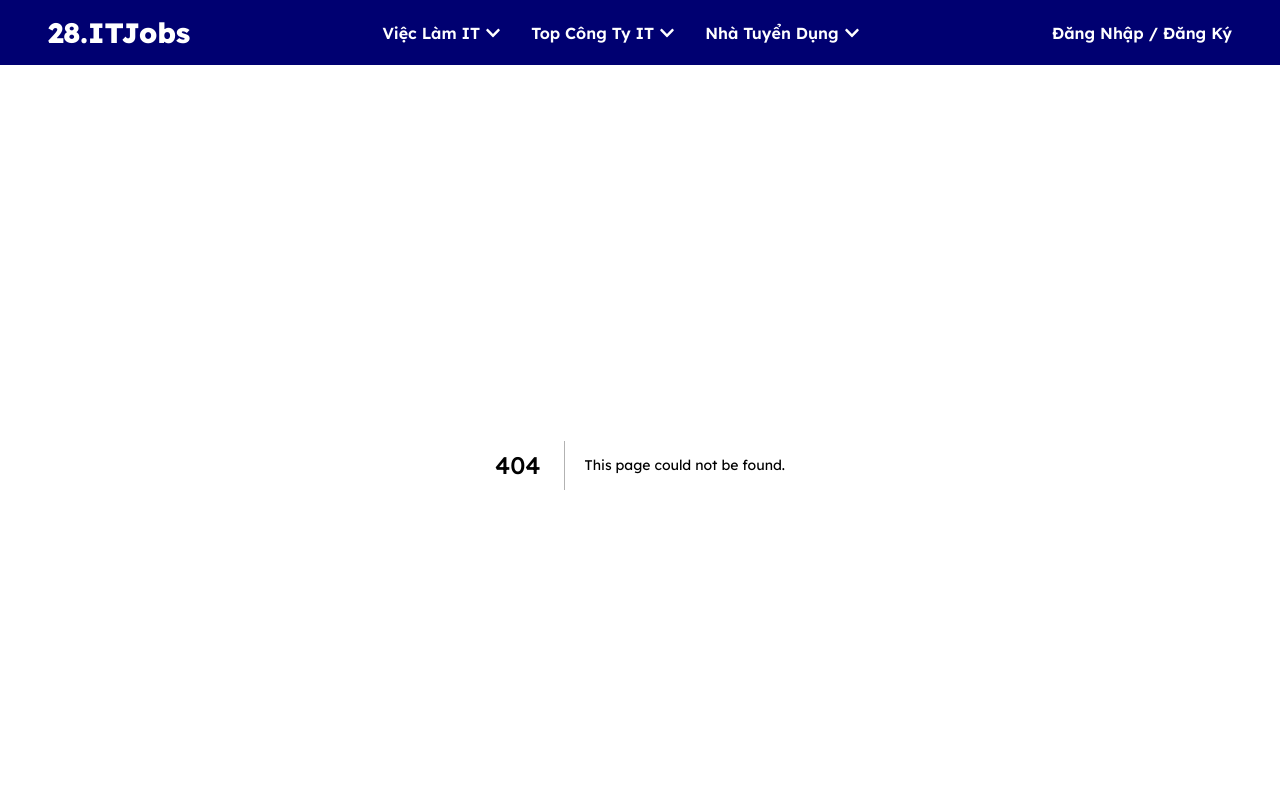
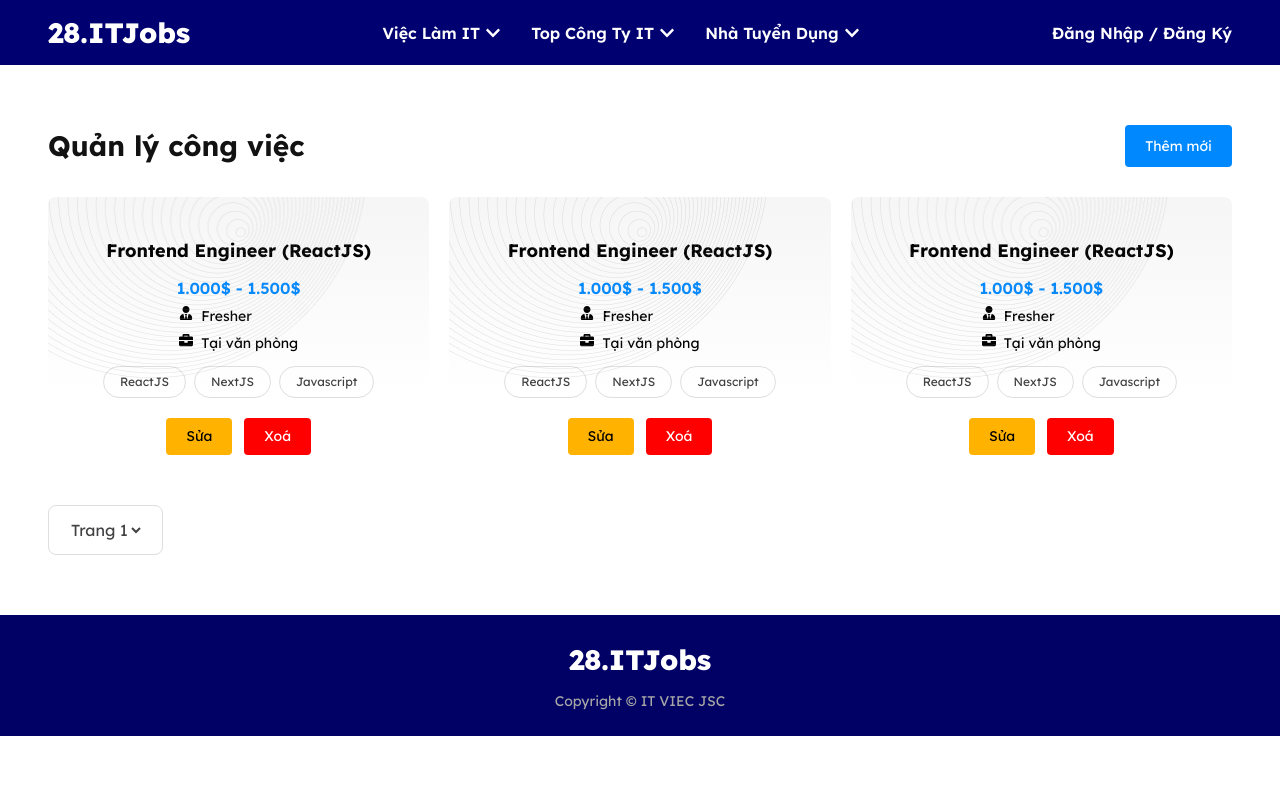
Before and after one commit to leminhanh033/project-3, a Next.js app: page /manage/job in a window 1280 px wide. Before the commit this address had no page. Shown: the top 800 px of the page. Built offline with nearby package versions, Linux system fonts and the light colour scheme.

Commit message:
Trang quản lý công việc

```diff
--- /dev/null
+++ b/src/app/(page)/(employer)/manage/job/page.tsx
@@ -0,0 +1,30 @@
+import { Metadata } from "next";
+import {ManageCard} from "@/app/components/card/ManageCard"
+
+export const metadata: Metadata = {
+    title: "Quản lý công việc",
+    description: "Quản lý công việc",
+}
+
+export default function JobManage() {
+    return (
+        <>
+            <div className="mt-[60px]">
+                <div className="container">
+                    <div>
+                        <div className="mb-[30px] flex sm:justify-between sm:flex-row flex-col ">
+                            <div className="font-[700] text-[28px] text-[#121212]">Quản lý công việc</div>
+                            <button className="w-fit bg-[#0088FF] rounded-[4px] p-[8px_20px] font-[400] text-[14px] text-[#FFFFFF] cursor-pointer">Thêm mới</button>
+                        </div>
+                        <ManageCard/>
+                        <div className="mt-[30px] p-[12px_18px] rounded-[8px] w-fit" style={{ border: "1px solid #DEDEDE" }}>
+                            <select name="" id="" className="font-[400] text-[16px] text-[#414042]">
+                                <option value="">Trang 1</option>
+                            </select>
+                        </div>
+                    </div>
+                </div>
+            </div>
+        </>
+    )
+}
--- /dev/null
+++ b/src/app/components/card/ManageCard.tsx
@@ -0,0 +1,116 @@
+import Link from "next/link";
+import { FaUserTie } from "react-icons/fa";
+import { FaBriefcase } from "react-icons/fa";
+
+export const ManageCard = () => (
+    <>
+        <div className="flex items-center flex-col sm:grid lg:grid-cols-3 sm:grid-cols-2 gap-y-[20px] sm:gap-x-[20px] gap-x-[10px] ">
+
+            <div className="py-[20px] h-full flex flex-col items-center relative rounded-[8px] overflow-hidden sm:w-auto w-[350px]"
+                style={{ background: "linear-gradient(180deg, #F6F6F6 2.38%, #FFFFFF 70.43%)" }}>
+
+                <img src="/images/Frame.png" alt="" className="absolute top-[0] left-[0] " />
+
+                <div className="mt-[20px] mb-[auto] w-[100%] font-[700] md:text-[18px] text-[14px] text-center px-[16px] line-clamp-2">
+                    <Link href="#" className="w-[100%] block">Frontend Engineer (ReactJS)</Link>
+                </div>
+
+                <div className="mt-[12px] font-[600] text-[16px] text-[#0088FF]">1.000$ - 1.500$</div>
+
+                <div className="mt-[6px] flex flex-col gap-[6px] font-[400] text-[14px]">
+                    <div className="flex gap-[8px]">
+                        <FaUserTie />
+                        <div>Fresher</div>
+                    </div>
+                    <div className="flex gap-[8px] ">
+                        <FaBriefcase />
+                        <div>Tại văn phòng</div>
+                    </div>
+
+                </div>
+
+                <div className="mt-[12px] flex gap-[8px] font-[400] text-[12px] text-[#414042]">
+                    <div className="rounded-[20px] p-[6px_16px]" style={{ border: "1px solid #DEDEDE" }}>ReactJS</div>
+                    <div className="rounded-[20px] p-[6px_16px]" style={{ border: "1px solid #DEDEDE" }}>NextJS</div>
+                    <div className="rounded-[20px] p-[6px_16px]" style={{ border: "1px solid #DEDEDE" }}>Javascript</div>
+                </div>
+
+                <div className="mt-[20px] flex gap-[12px] font-[400] text-[14px]">
+                    <div className="bg-[#FFB200] rounded-[4px] p-[8px_20px] text-[#000000] cursor-pointer">Sửa</div>
+                    <div className="bg-[#FF0000] rounded-[4px] p-[8px_20px] text-[#FFFFFF] cursor-pointer">Xoá</div>
+                </div>
+            </div>
+
+            <div className="py-[20px] h-full flex flex-col items-center relative rounded-[8px] overflow-hidden sm:w-auto w-[350px]"
+                style={{ background: "linear-gradient(180deg, #F6F6F6 2.38%, #FFFFFF 70.43%)" }}>
+
+                <img src="/images/Frame.png" alt="" className="absolute top-[0] left-[0] " />
+
+                <div className="mt-[20px] mb-[auto] w-[100%] font-[700] md:text-[18px] text-[14px] text-center px-[16px] line-clamp-2">
+                    <Link href="#" className="w-[100%] block">Frontend Engineer (ReactJS)</Link>
+                </div>
+
+                <div className="mt-[12px] font-[600] text-[16px] text-[#0088FF]">1.000$ - 1.500$</div>
+
+                <div className="mt-[6px] flex flex-col gap-[6px] font-[400] text-[14px]">
+                    <div className="flex gap-[8px]">
+                        <FaUserTie />
+                        <div>Fresher</div>
+                    </div>
+                    <div className="flex gap-[8px] ">
+                        <FaBriefcase />
+                        <div>Tại văn phòng</div>
+                    </div>
+
+                </div>
+
+                <div className="mt-[12px] flex gap-[8px] font-[400] text-[12px] text-[#414042]">
+                    <div className="rounded-[20px] p-[6px_16px]" style={{ border: "1px solid #DEDEDE" }}>ReactJS</div>
+                    <div className="rounded-[20px] p-[6px_16px]" style={{ border: "1px solid #DEDEDE" }}>NextJS</div>
+                    <div className="rounded-[20px] p-[6px_16px]" style={{ border: "1px solid #DEDEDE" }}>Javascript</div>
+                </div>
+
+                <div className="mt-[20px] flex gap-[12px] font-[400] text-[14px]">
+                    <div className="bg-[#FFB200] rounded-[4px] p-[8px_20px] text-[#000000] cursor-pointer">Sửa</div>
+                    <div className="bg-[#FF0000] rounded-[4px] p-[8px_20px] text-[#FFFFFF] cursor-pointer">Xoá</div>
+                </div>
+            </div>
+
+            <div className="py-[20px] h-full flex flex-col items-center relative rounded-[8px] overflow-hidden sm:w-auto w-[350px]"
+                style={{ background: "linear-gradient(180deg, #F6F6F6 2.38%, #FFFFFF 70.43%)" }}>
+
+                <img src="/images/Frame.png" alt="" className="absolute top-[0] left-[0] " />
+
+                <div className="mt-[20px] mb-[auto] w-[100%] font-[700] md:text-[18px] text-[14px] text-center px-[16px] line-clamp-2">
+                    <Link href="#" className="w-[100%] block">Frontend Engineer (ReactJS)</Link>
+                </div>
+
+                <div className="mt-[12px] font-[600] text-[16px] text-[#0088FF]">1.000$ - 1.500$</div>
+
+                <div className="mt-[6px] flex flex-col gap-[6px] font-[400] text-[14px]">
+                    <div className="flex gap-[8px]">
+                        <FaUserTie />
+                        <div>Fresher</div>
+                    </div>
+                    <div className="flex gap-[8px] ">
+                        <FaBriefcase />
+                        <div>Tại văn phòng</div>
+                    </div>
+
+                </div>
+
+                <div className="mt-[12px] flex gap-[8px] font-[400] text-[12px] text-[#414042]">
+                    <div className="rounded-[20px] p-[6px_16px]" style={{ border: "1px solid #DEDEDE" }}>ReactJS</div>
+                    <div className="rounded-[20px] p-[6px_16px]" style={{ border: "1px solid #DEDEDE" }}>NextJS</div>
+                    <div className="rounded-[20px] p-[6px_16px]" style={{ border: "1px solid #DEDEDE" }}>Javascript</div>
+                </div>
+
+                <div className="mt-[20px] flex gap-[12px] font-[400] text-[14px]">
+                    <div className="bg-[#FFB200] rounded-[4px] p-[8px_20px] text-[#000000] cursor-pointer">Sửa</div>
+                    <div className="bg-[#FF0000] rounded-[4px] p-[8px_20px] text-[#FFFFFF] cursor-pointer">Xoá</div>
+                </div>
+            </div>
+
+        </div>
+    </>
+)
```
